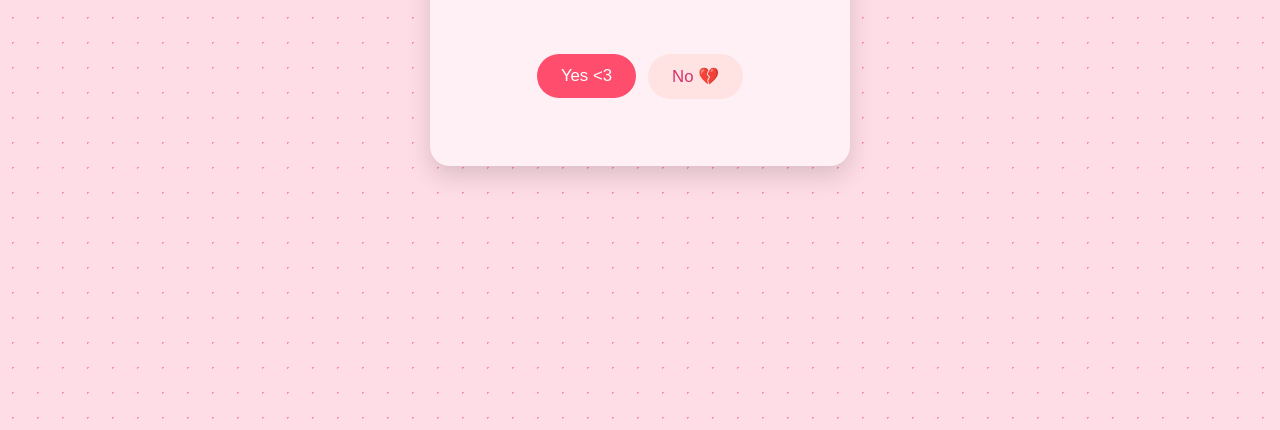
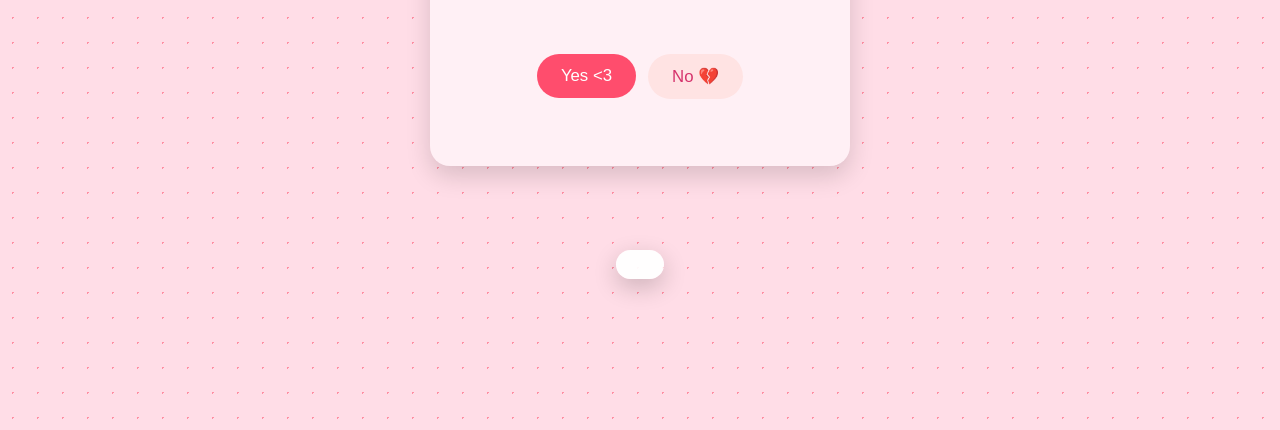
Before and after one commit to yoshita2417/valentine, a plain HTML site: page index.html in a window 1280 px wide. Shown: the part 370-800 px from the top of the page. Drawn offline with Linux system fonts and the light colour scheme.

Commit message:
Update styles.css

```diff
--- a/styles.css
+++ b/styles.css
@@ -111,12 +111,21 @@ button {
 }
 
 #message {
-  margin-top: 18px;
-  font-size: 1.1rem;
+  text-align: center;
+  font-size: 1.3rem;
+  font-weight: bold;
   color: #d6336c;
+  margin-top: 20px;
+  padding: 12px 24px;
   min-height: 1.4em;
-  position: relative;
-  z-index: 10;
+  position: fixed;      /* stays in place */
+  left: 50%;
+  top: 75%;             /* below the card */
+  transform: translateX(-50%);
+  background: rgba(255, 255, 255, 0.95);
+  border-radius: 16px;
+  box-shadow: 0 8px 24px rgba(0, 0, 0, 0.2);
+  z-index: 20;
 }
 
 #confettiCanvas {
```
